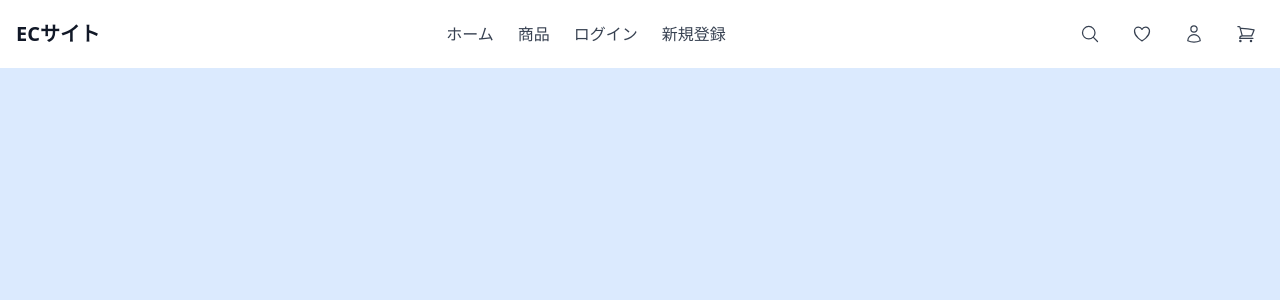
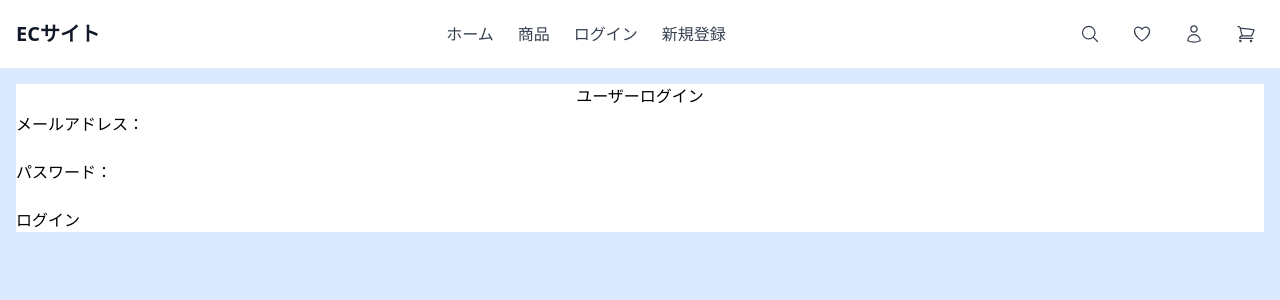
Before and after one commit to KaichiOnodera/recursion-ecommerce-app, a React (Create React App) app in the folder front/: page /auth/user/login in a window 1280 px wide. Shown: the top 300 px of the page. Built offline with nearby package versions, Linux system fonts and the light colour scheme.

Commit message:
ルーティングの更新

```diff
--- a/front/src/App.tsx
+++ b/front/src/App.tsx
@@ -8,6 +8,10 @@ import Header from './components/layout/Header';
 // ページ関係
 import { Home } from './pages/Home';
 import { ProductList } from './pages/ProductList';
+import { UserLogin } from './pages/auth/UserLogin';
+import { UserSignup } from './pages/auth/UserSignup';
+import { AdminLogin } from './pages/auth/AdminLogin';
+import { AdminSignup } from './pages/auth/AdminSignup';
 
 function App(): React.JSX.Element {
   return (
@@ -18,6 +22,10 @@ function App(): React.JSX.Element {
           <Routes>
             <Route path="/" element={<Home />} />
             <Route path="/products" element={<ProductList />} />
+            <Route path="/auth/user/login" element={<UserLogin />} />
+            <Route path="/auth/user/signup" element={<UserSignup />} />
+            <Route path="/auth/admin/login" element={<AdminLogin />} />
+            <Route path="/auth/admin/signup" element={<AdminSignup />} />
           </Routes>
         </BrowserRouter>
       </div>
```
